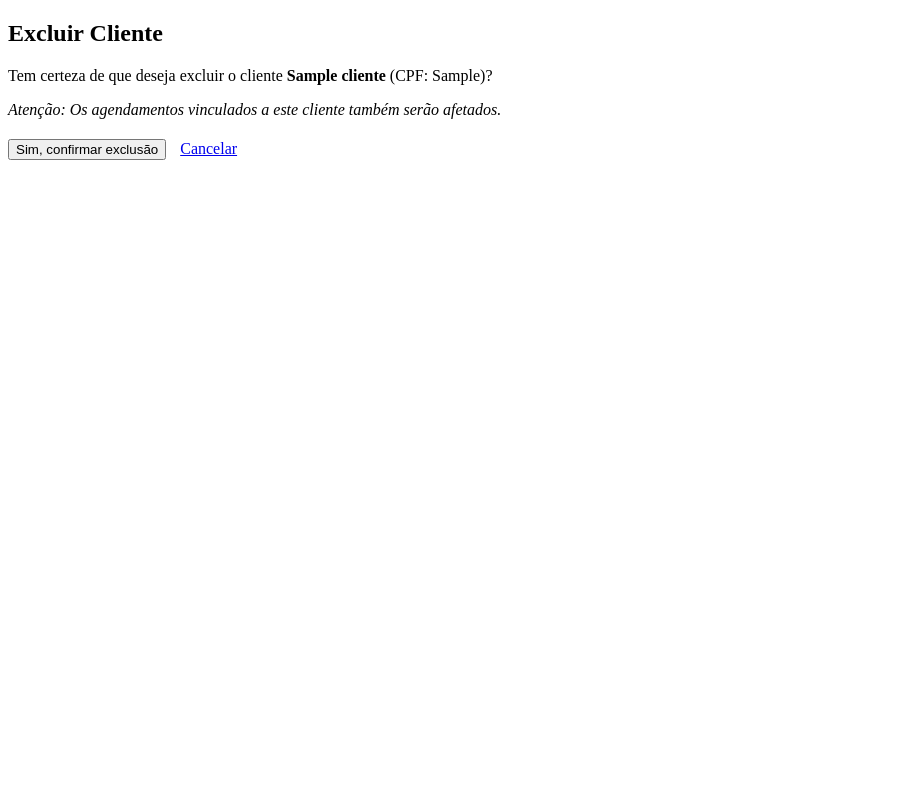
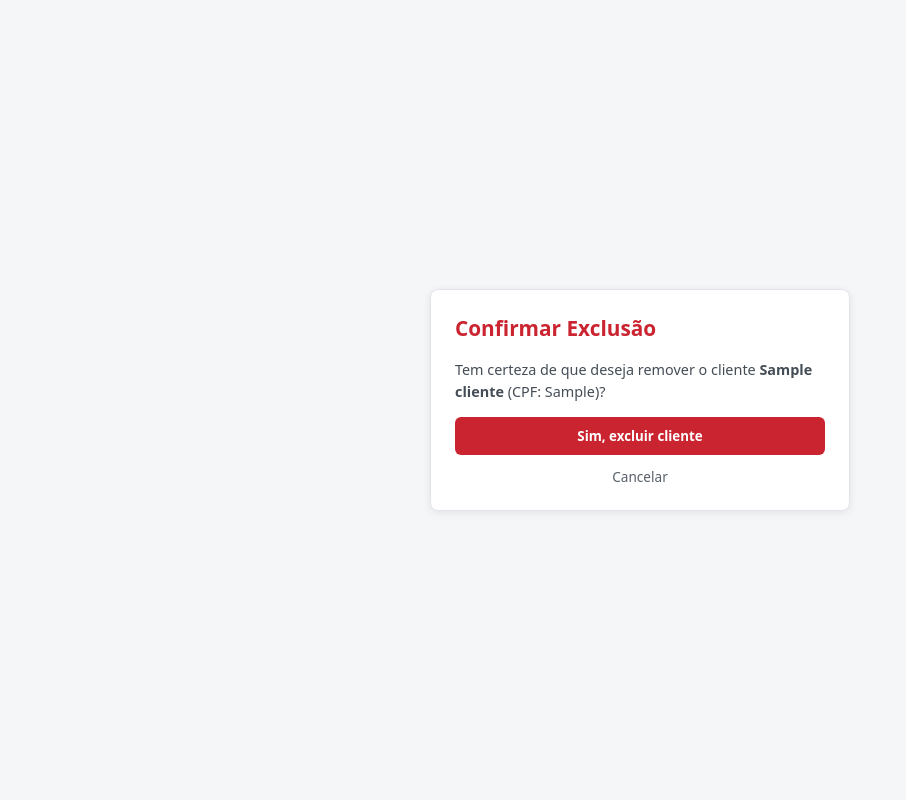
Before and after one commit to samuelslv7/ClinicaEstetica, a Django app: a page that uses agendar/templates/agendar/deletarConfirmar.html in a window 1280 px wide. Shown: the whole page, without its empty margins (0-906 px from the left). Run offline with Django 5.2, Linux system fonts and the light colour scheme; tables that the repository leaves empty hold one stand-in row (values such as "Sample post").

Commit message:
style: front do deletar cliente
Closes #26

```diff
--- a/agendar/templates/agendar/deletarConfirmar.html
+++ b/agendar/templates/agendar/deletarConfirmar.html
@@ -2,24 +2,29 @@
 <html lang="pt-br">
 <head>
     <meta charset="UTF-8">
+    <meta name="viewport" content="width=device-width, initial-scale=1.0">
     <title>Confirmar Exclusão</title>
+    <style>
+        * { box-sizing: border-box; font-family: system-ui, -apple-system, sans-serif; }
+        body { background-color: #f4f6f8; display: flex; justify-content: center; align-items: center; min-height: 100vh; margin: 0; padding: 20px; }
+        .card { background: #fff; width: 100%; max-width: 420px; padding: 24px; border-radius: 8px; box-shadow: 0 2px 8px rgba(0,0,0,0.08); border: 1px solid #e1e4e8; }
+        h2 { margin-top: 0; color: #cb2431; font-size: 1.3rem; }
+        p { font-size: 0.9rem; color: #444d56; line-height: 1.5; }
+        .btn-excluir { width: 100%; background-color: #cb2431; color: #fff; border: none; padding: 10px; font-weight: 600; border-radius: 6px; cursor: pointer; }
+        .btn-excluir:hover { background-color: #b31d28; }
+        .btn-cancelar { display: block; text-align: center; margin-top: 12px; color: #586069; text-decoration: none; font-size: 0.85rem; }
+    </style>
 </head>
 <body>
+    <div class="card">
+        <h2>Confirmar Exclusão</h2>
+        <p>Tem certeza de que deseja remover o cliente <strong>{{ cliente.nome }}</strong> (CPF: {{ cliente.cpf }})?</p>
 
-    <h2>Excluir Cliente</h2>
-
-    <div class="alerta">
-        <p>Tem certeza de que deseja excluir o cliente <strong>{{ cliente.nome }}</strong> (CPF: {{ cliente.cpf }})?</p>
-        <p><em>Atenção: Os agendamentos vinculados a este cliente também serão afetados.</em></p>
+        <form method="POST">
+            {% csrf_token %}
+            <button type="submit" class="btn-excluir">Sim, excluir cliente</button>
+            <a href="{% url 'agendar:listarclientes' %}" class="btn-cancelar">Cancelar</a>
+        </form>
     </div>
-
-    <form method="POST" style="margin-top: 20px;">
-        {% csrf_token %}
-        <button type="submit">
-            Sim, confirmar exclusão
-        </button>
-        <a href="{% url 'agendar:listarclientes' %}" style="margin-left: 10px;">Cancelar</a>
-    </form>
-
 </body>
 </html>
```
